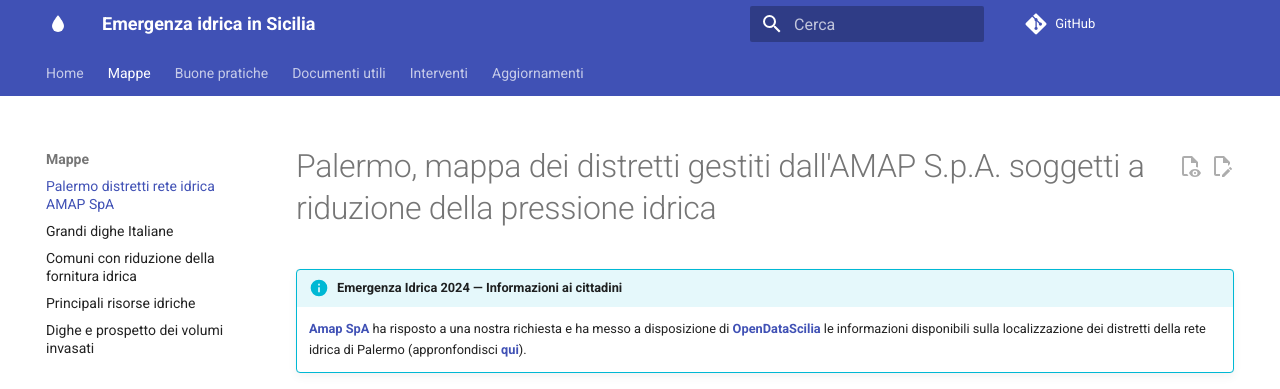
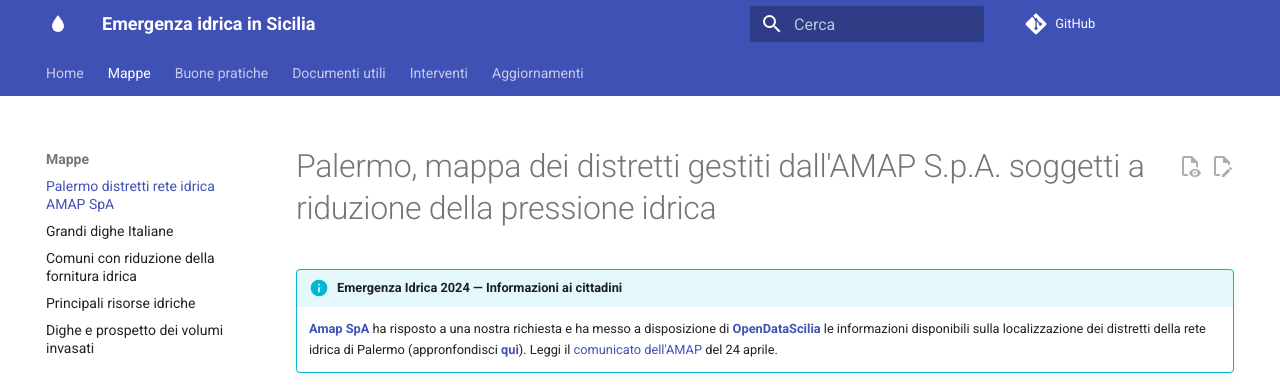
Before and after one commit to opendatasicilia/emergenza-idrica-sicilia, an MkDocs documentation site: the page built from docs/mappe/distretti_pa/index.md, in a window 1280 px wide and 900 px high, cut to the strip 0-389 px from the top of the window. Built offline with MkDocs 1.6.1 and Material for MkDocs 9.7.7, drawn with Linux system fonts in a browser that asks for light colours; comment, search, counter and statistics services are not loaded.

Commit message:
Update index.md

```diff
--- a/docs/mappe/distretti_pa/index.md
+++ b/docs/mappe/distretti_pa/index.md
@@ -10,7 +10,7 @@ description: Palermo, mappa dei distretti gestiti dall'AMAP S.p.A. soggetti a ri
 
 !!! info "Emergenza Idrica 2024 — Informazioni ai cittadini"
 
-    [**Amap SpA**](https://www.amapspa.it/it/azienda/) ha risposto a una nostra richiesta e ha messo a disposizione di [**OpenDataScilia**](https://opendatasicilia.it/) le informazioni disponibili sulla localizzazione dei distretti della rete idrica di Palermo (appronfondisci [**qui**](../../aggiornamenti/articoli/annuncio/dialogo-amap/index.md)).
+    [**Amap SpA**](https://www.amapspa.it/it/azienda/) ha risposto a una nostra richiesta e ha messo a disposizione di [**OpenDataScilia**](https://opendatasicilia.it/) le informazioni disponibili sulla localizzazione dei distretti della rete idrica di Palermo (appronfondisci [**qui**](../../aggiornamenti/articoli/annuncio/dialogo-amap/index.md)). Leggi il [comunicato dell'AMAP](https://www.amapspa.it/it/da-oggi-su-opendata-sicilia-le-notizie-amap-sullemergenza-idrica/) del 24 aprile.
 
 <iframe width="100%" height="850px" frameborder="0" allowfullscreen allow="geolocation" src="//umap.openstreetmap.fr/it/map/distretti-amap-interessati-dalla-riduzione-pressio_1059819?scaleControl=false&miniMap=false&scrollWheelZoom=true&zoomControl=true&editMode=disabled&moreControl=true&searchControl=null&tilelayersControl=false&embedControl=false&datalayersControl=false&onLoadPanel=none&captionBar=false&captionMenus=true&locateControl=true&editinosmControl=false&starControl=false"></iframe>
 👉 Se vuoi **includere la mappa** sul tuo sito, clicca sul link **+** (1) e copia il codice per inserlo su una  pagina o articolo.
```
